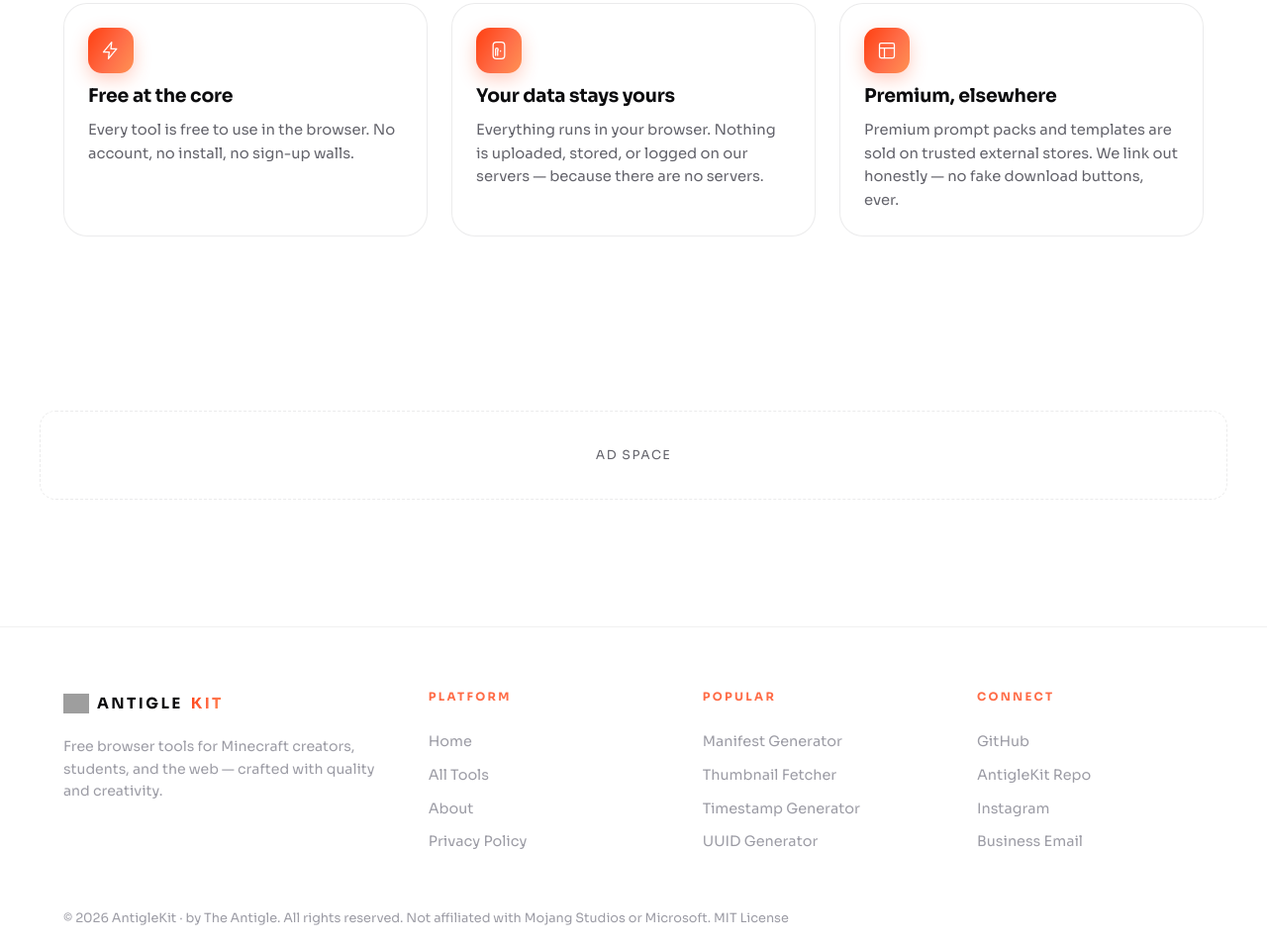
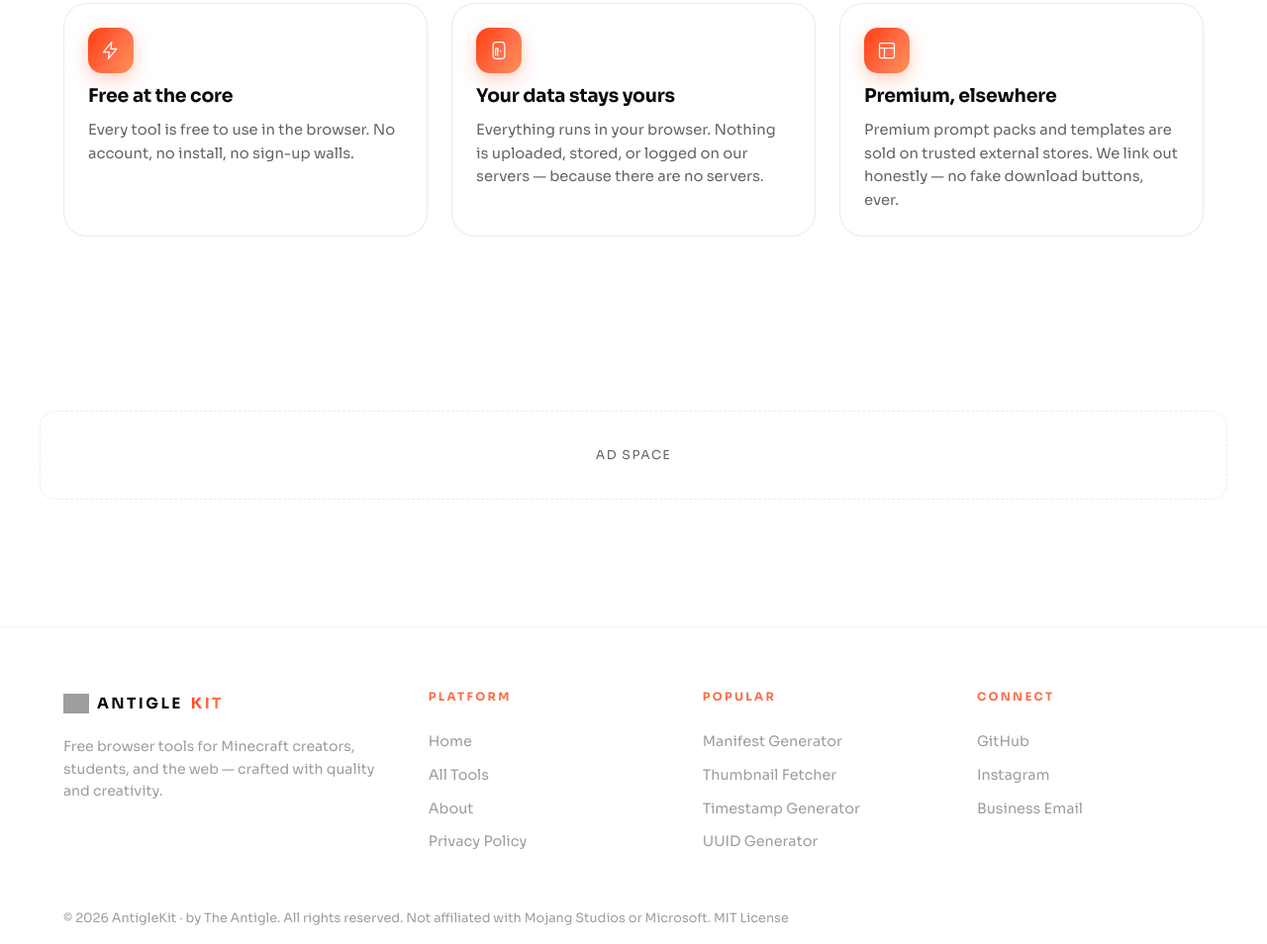
Before and after one commit to mukund-buddy/AntigleKit, a plain HTML site: page index.html in a window 1280 px wide. Shown: the part 3378-4332 px from the top of the page at 99% size. Drawn offline with Linux system fonts and the light colour scheme; grey boxes are pictures that could not be loaded.

Commit message:
Remove AntigleKit Repo link from footer

```diff
--- a/index.html
+++ b/index.html
@@ -397,7 +397,6 @@
     <div class="footer-col">
       <h4>Connect</h4>
       <a href="https://github.com/mukund-buddy" target="_blank" rel="noopener noreferrer">GitHub</a>
-      <a href="https://github.com/mukund-buddy/AntigleKit" target="_blank" rel="noopener noreferrer">AntigleKit Repo</a>
       <a href="https://www.instagram.com/antigle_official/" target="_blank" rel="noopener noreferrer">Instagram</a>
       <a href="#" data-mailto>Business Email</a>
     </div>
```
